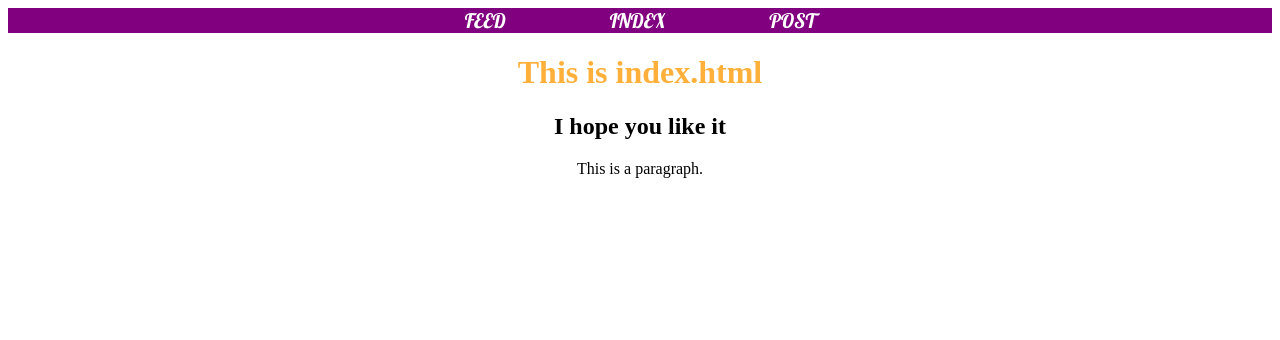
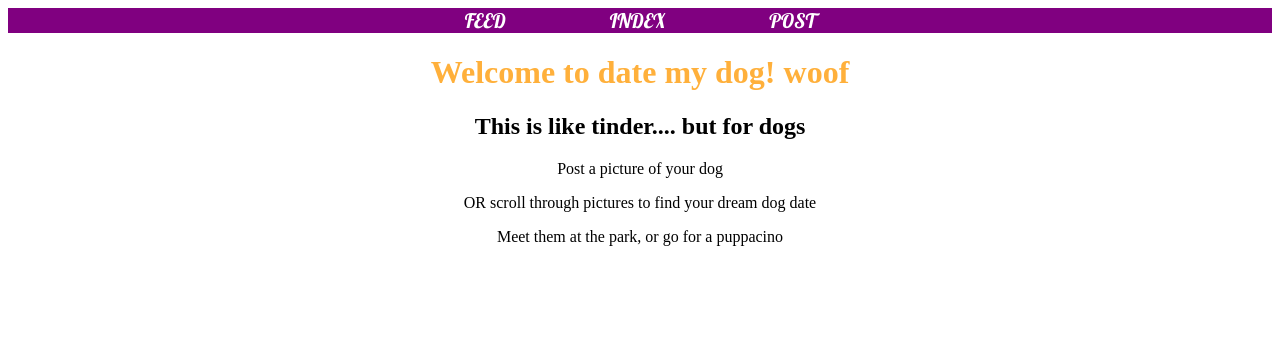
Before and after one commit to girlcodeakl/girlcode2017-term3, a website: page public/index.html in a window 1280 px wide. Drawn offline with Linux system fonts and the light colour scheme.

Commit message:
Introduction to Index

```diff
--- a/public/index.html
+++ b/public/index.html
@@ -13,9 +13,11 @@
      <a href="post.html">POST</a>
      </div>
 
-      <h1>This is index.html</h1>
-      <h2>I hope you like it</h2>
-      <p>This is a paragraph.</p>
+      <h1>Welcome to date my dog! woof</h1>
+      <h2> This is like tinder.... but for dogs</h2>
+      <p>Post a picture of your dog</p>
+      <p>OR scroll through pictures to find your dream dog date</p>
+      <p>Meet them at the park, or go for a puppacino</p>
       <a href="feed.html">read the feed</a>
       <a href="post.html">post something</a>
   </body>
```
